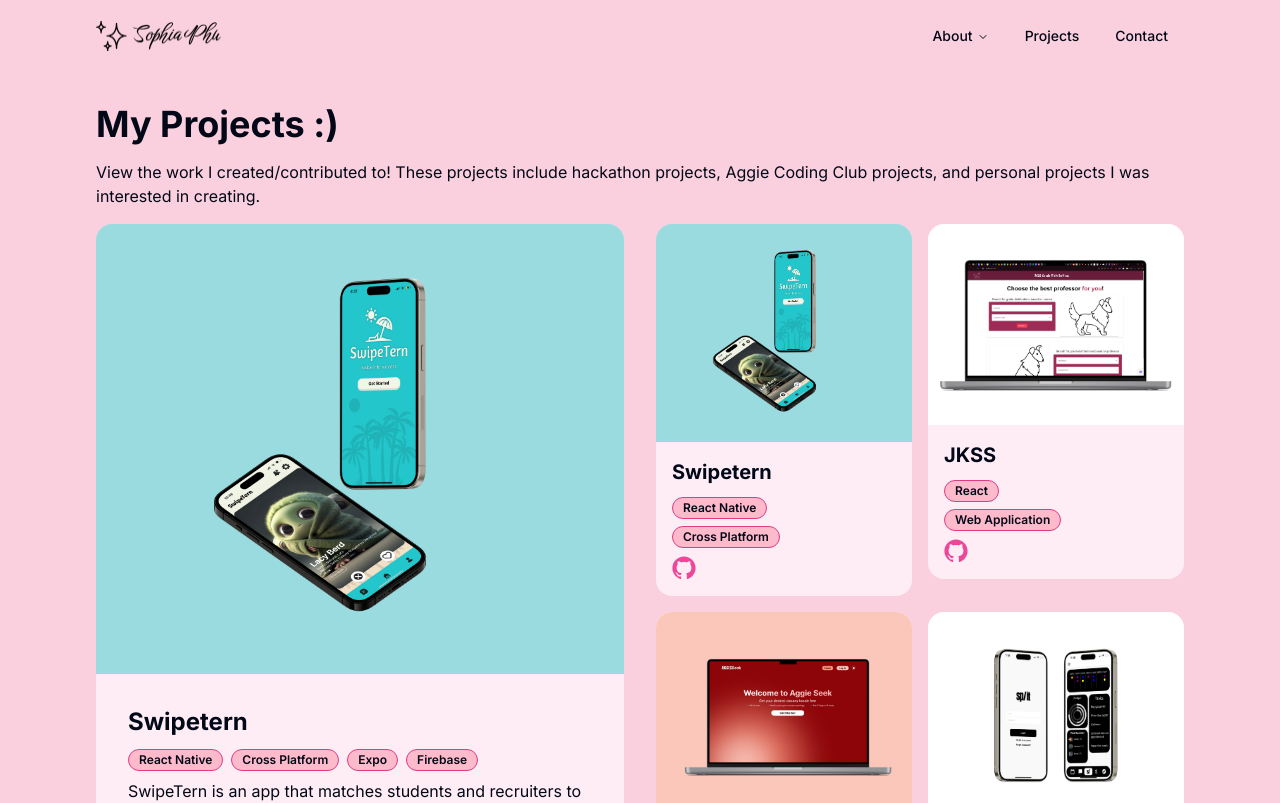
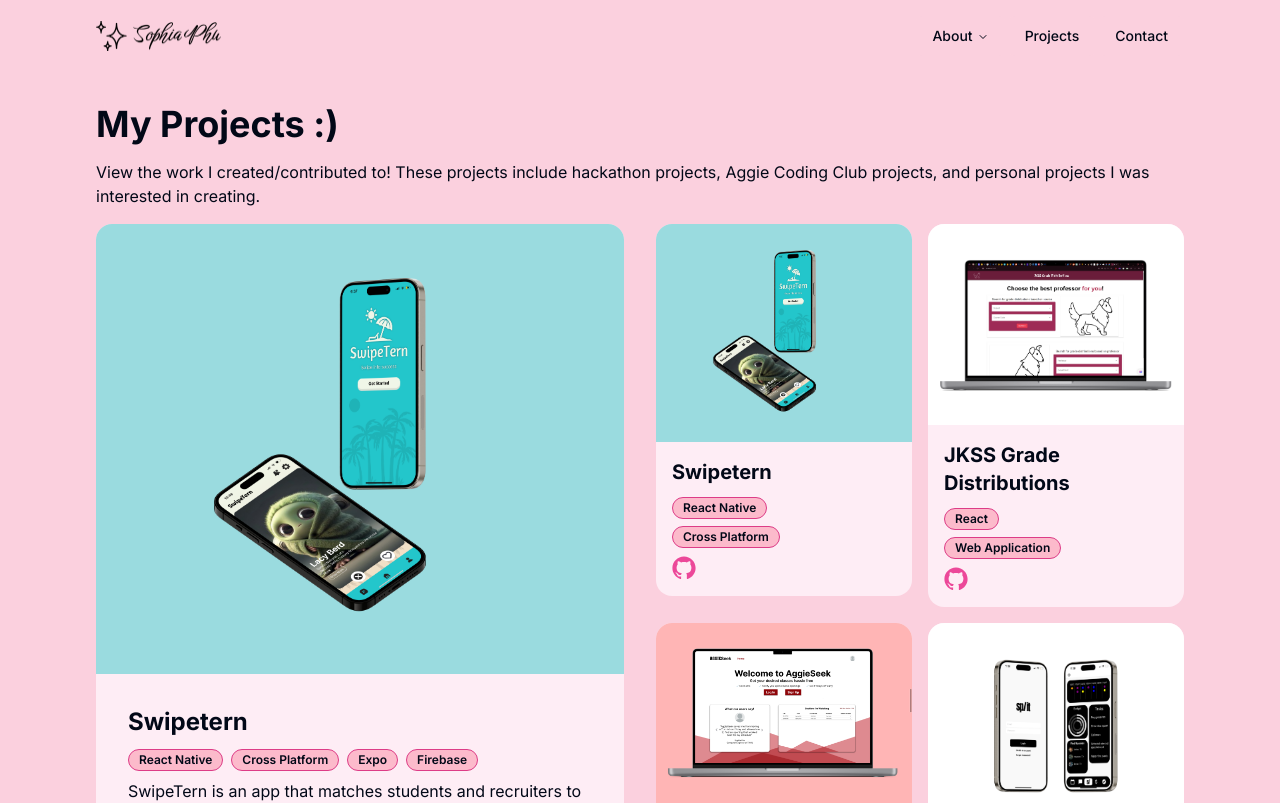
Before and after one commit to sophiaaphu/sophia-personal-website, a Next.js app in the folder sophia-personal-website/: page /projects in a window 1280 px wide. Shown: the top 803 px of the page. Built offline with nearby package versions, Linux system fonts and the light colour scheme.

Commit message:
projects page done except for github links

```diff
--- a/sophia-personal-website/src/app/projects/page.tsx
+++ b/sophia-personal-website/src/app/projects/page.tsx
@@ -17,8 +17,8 @@ export default function Projects() {
     };
   const jkss =
     {
-      title: "JKSS",
-      description: "Description of JKSS project.",
+      title: "JKSS Grade Distributions",
+      description: "JKSS Grade Dristibutions is a webapp that allows Texas A&M students to view grade distributions for professors they are considering taking classes with. My teammates and I knew the importance of selecting good professors, and we thought that this app would benefit many students. This project was created during the HowdyHack hackathon. I worked on the frontend of the project, utilizing React and Material-UI to create a user friendly interface. I also worked on the backend, utilizing Flask and PyMuPDF to extract data from the TAMU grade distribution PDFs.",
       imagePath: "/jkss.png",
       alt:"jkss",
       badges: ["React", "Web Application", "Flask", "PymuPDF"],
@@ -26,7 +26,7 @@ export default function Projects() {
   const aggieSeek =
     {
       title: "AggieSeek",
-      description: "Description of AggieSeek project.",
+      description: "AggieSeek is a webapp that notifies students when courses at TAMU have open seats. My team and I had many struggles with our desired classes getting filled, so we wanted to create a solution. This project was part of the Aggie Coding Club project system. I worked on the frontend of the project, utilizing React, TailwindCSS, HeadlessUI, and ShadCN to create an aesthetic user interface. We utilized Flask, Beautiful Soup, and the Twilio API for the backend to scrape data from the TAMU course catalog and notify students through email, text, and discord. Firebase was used dor authentification and data storage.",
       imagePath: "/aggie_seek.png",
       alt:"aggieSeek",
       badges: ["React", "Web Application", "Flask", "Beautiful Soup"],
@@ -34,7 +34,7 @@ export default function Projects() {
   const split =
     {
       title: "Sp/it",
-      description: "Description of Sp/it project.",
+      description: "Split is a roomate companion application that allows roomates to split bills and keep track of expenses, create tasks through a task calender, chat, and track roomate locations. My team and I wanted to create an app that would make it easier for roomates to be able to have an easier time staying organized and managing expenses. This project was also part of the Aggie Coding Club project system. I worked on the frontend of the project, utilizing React Native to create a user centered cross platform application. I also leveraged Firebase to store user data and manage user authentification.",
       imagePath: "/split.png",
       alt:"split",
       badges: ["React Native", "Cross Platform", "Expo", "Firebase"],
```
Also changed, not shown: sophia-personal-website/public/aggie_seek.png, sophia-personal-website/public/swipetern2.png (deleted).
